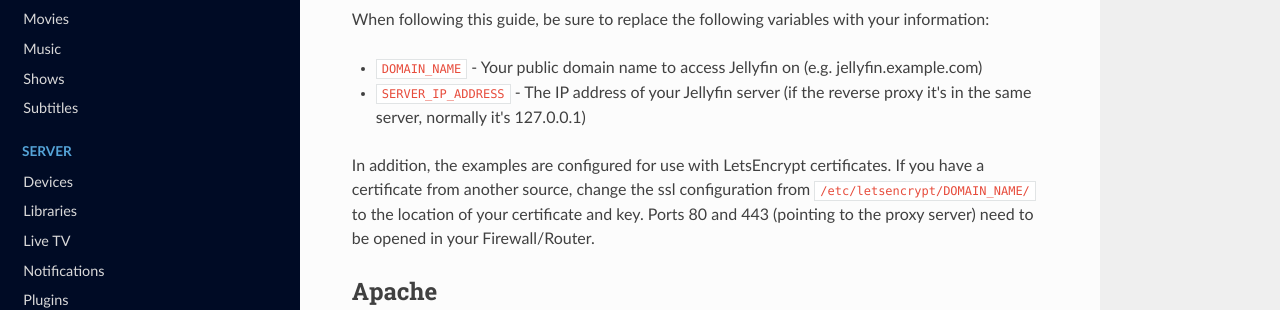
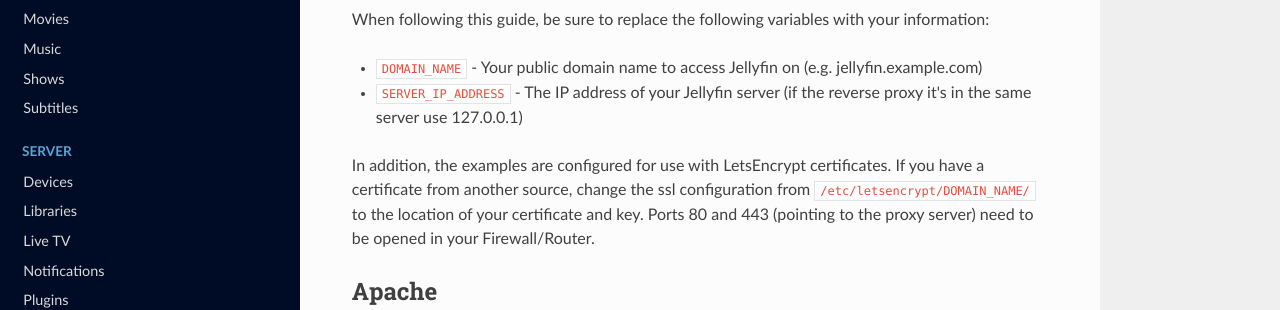
Before and after one commit to jellyfin-archive/jellyfin-docs, an MkDocs documentation site: the page built from docs/administrator-docs/reverse-proxy.md, in a window 1280 px wide and 900 px high. Shown: the part 440-750 px from the top of the window. Built offline with MkDocs 1.6.1, drawn with Linux system fonts in a browser that asks for light colours; nearby versions of some CDN libraries; old or Windows-style settings are respelled for this version of MkDocs.

Commit message:
Removed redundant stuff

```diff
--- a/docs/administrator-docs/reverse-proxy.md
+++ b/docs/administrator-docs/reverse-proxy.md
@@ -9,7 +9,7 @@ Three popular options for reverse proxy systems are [Apache](https://httpd.apach
 When following this guide, be sure to replace the following variables with your information:
 
   * `DOMAIN_NAME` - Your public domain name to access Jellyfin on (e.g. jellyfin.example.com)
-  * `SERVER_IP_ADDRESS` - The IP address of your Jellyfin server (if the reverse proxy it's in the same server, normally it's 127.0.0.1)
+  * `SERVER_IP_ADDRESS` - The IP address of your Jellyfin server (if the reverse proxy it's in the same server use 127.0.0.1)
 
 In addition, the examples are configured for use with LetsEncrypt certificates.  If you have a certificate from another source, change the ssl configuration from `/etc/letsencrypt/DOMAIN_NAME/` to the location of your certificate and key.
 Ports 80 and 443 (pointing to the proxy server) need to be opened in your Firewall/Router.
```
